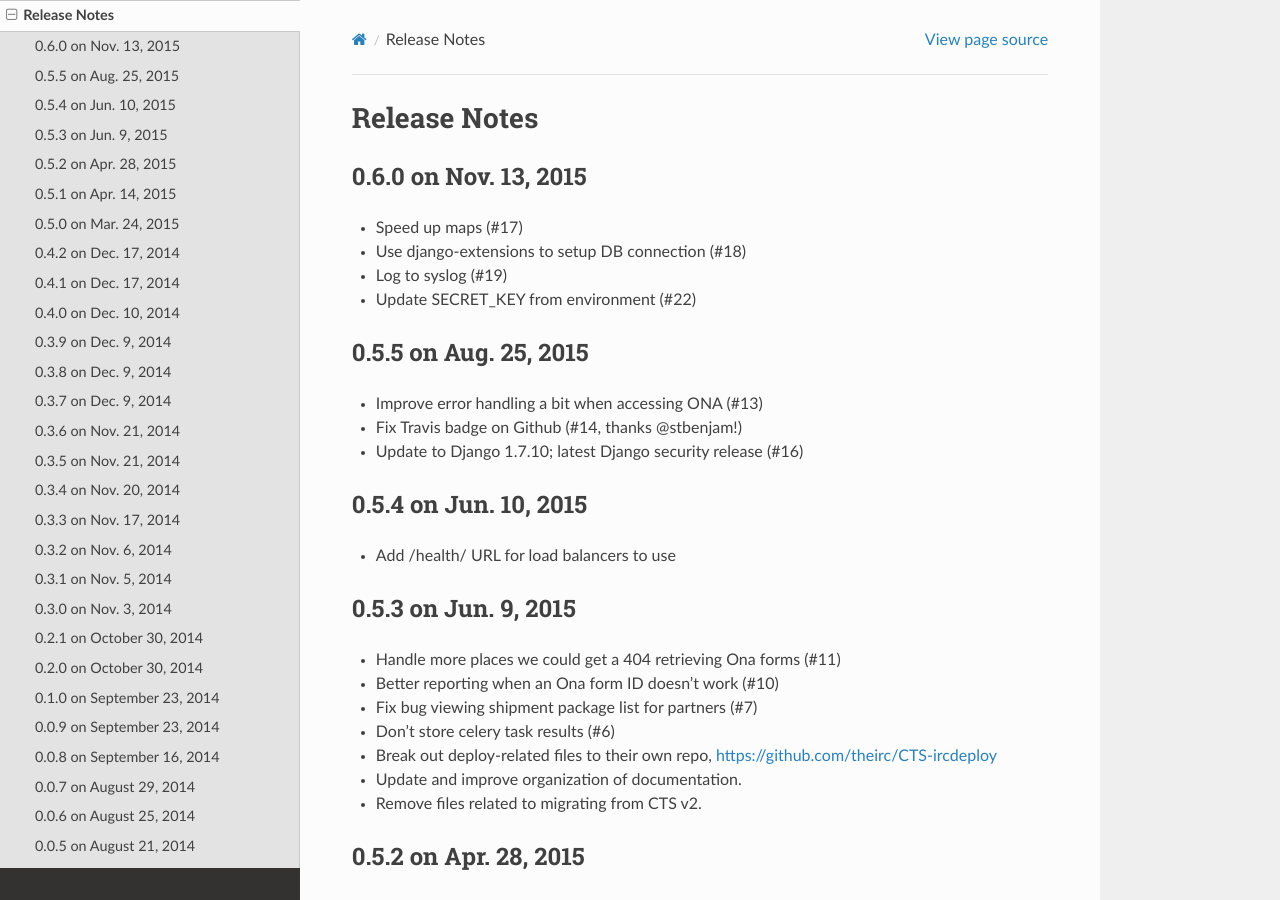
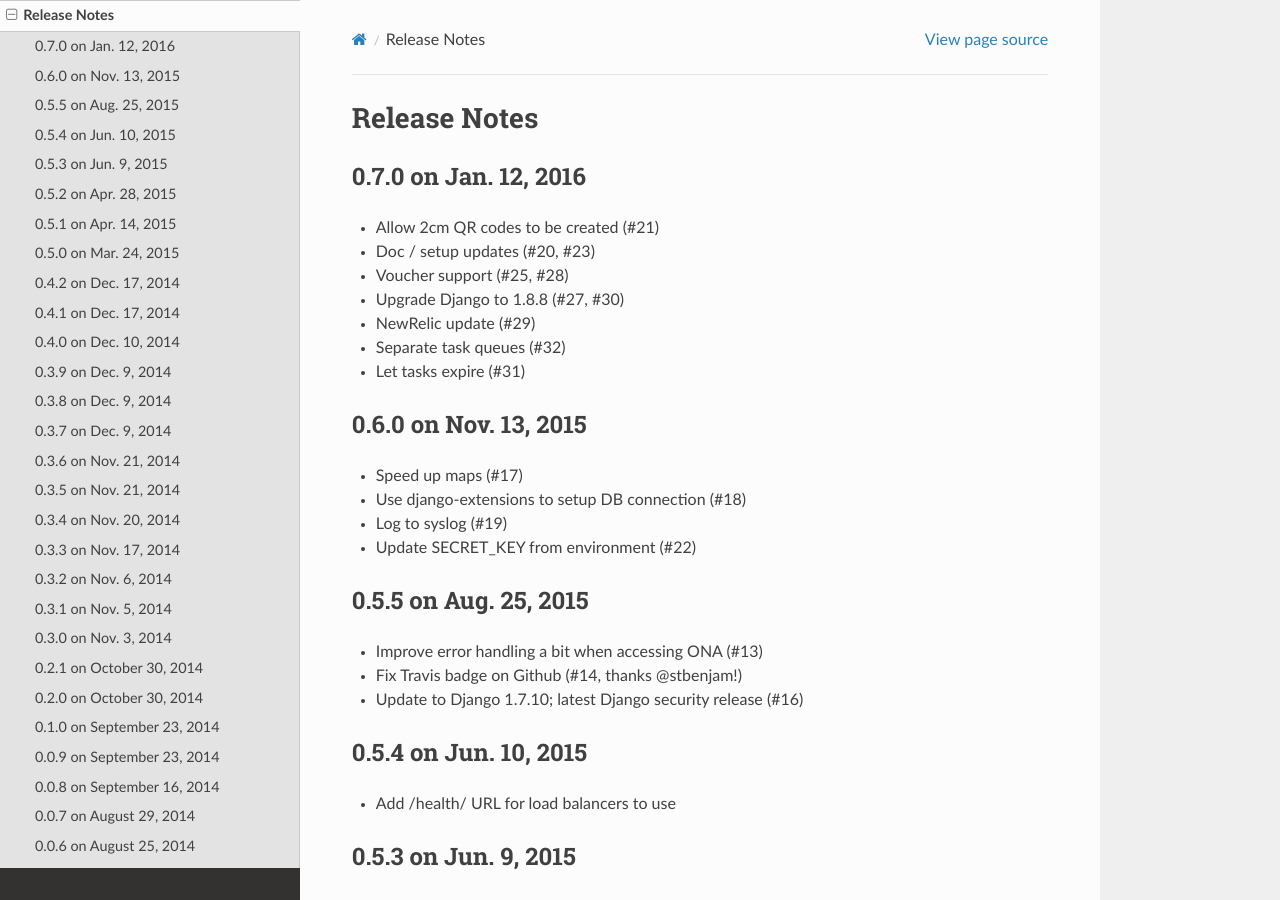
Before and after one commit to theirc/CTS, a Sphinx documentation site: the page built from docs/release_notes.rst, in a window 1280 px wide and 900 px high. Built offline with Sphinx 7.4.7 and the Read the Docs theme 2.0.0, drawn with Linux system fonts in a browser that asks for light colours.

Commit message:
Bump version for 0.7.0

```diff
--- a/cts/__init__.py
+++ b/cts/__init__.py
@@ -4,4 +4,4 @@ from __future__ import absolute_import
 # Django starts so that shared_task will use this app.
 from .celery import app as celery_app  # noqa
 
-VERSION = '0.6.0'
+VERSION = '0.7.0'
--- a/docs/release_notes.rst
+++ b/docs/release_notes.rst
@@ -1,5 +1,16 @@
 Release Notes
 =============
+
+0.7.0 on Jan. 12, 2016
+----------------------
+
+* Allow 2cm QR codes to be created (#21)
+* Doc / setup updates (#20, #23)
+* Voucher support (#25, #28)
+* Upgrade Django to 1.8.8 (#27, #30)
+* NewRelic update (#29)
+* Separate task queues (#32)
+* Let tasks expire (#31)
 
 0.6.0 on Nov. 13, 2015
 ----------------------
```
